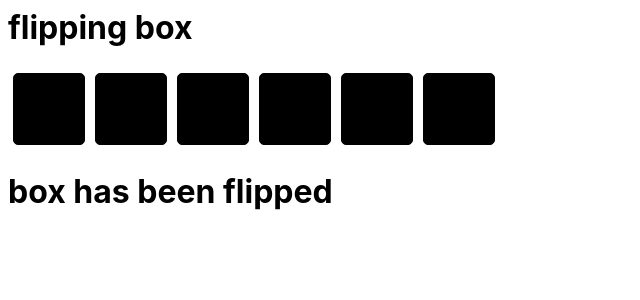
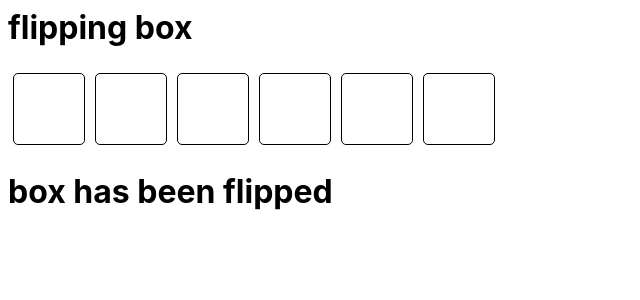
Before and after one commit to raihaneong/react-jd4hhm, a React (Create React App) app: page / in a window 1280 px wide. Shown: the top 300 px of the page, without its empty margins (0-640 px from the left). Built offline with nearby package versions, Linux system fonts and the light colour scheme.

Commit message:
1 file modified

```diff
--- a/src/components/Box/Box.jsx
+++ b/src/components/Box/Box.jsx
@@ -4,7 +4,8 @@ import boxes from '../../boxes';
 
 
 export default function Box() {
-  const [on, setOn] = useState(boxes);
+  const [on, setOn] = useState(boxes.on);
+  const [box, setBox] = useState(boxes)
   console.log(boxes)
 
   const styles = {
@@ -17,7 +18,7 @@ export default function Box() {
   }
 
 
-  const boxElement = on.map((item) => (
+  const boxElement = box.map((item) => (
     <div onClick={toggle} style={styles} className="box" key={item.id}></div>
   ));
 
```
